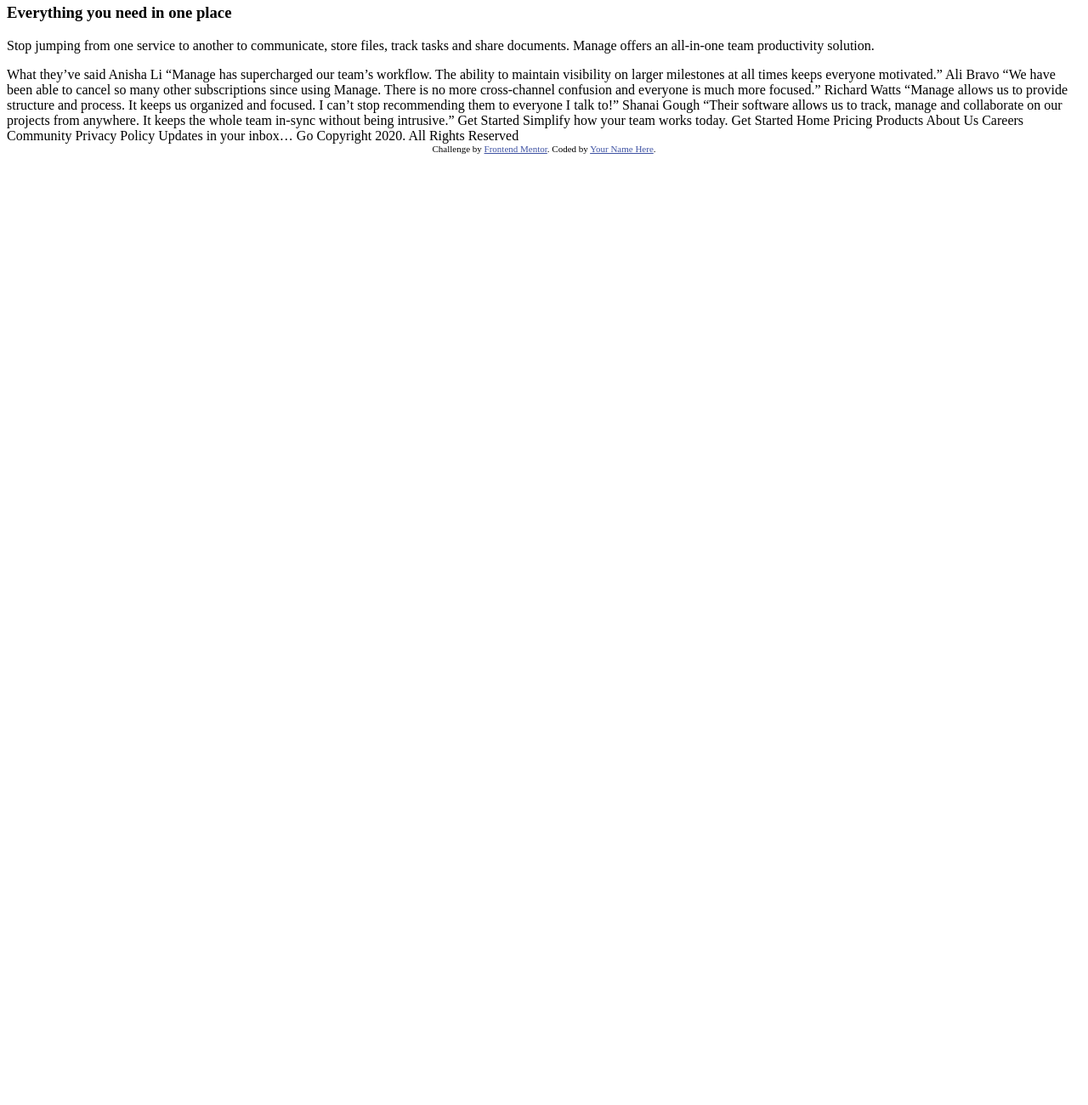
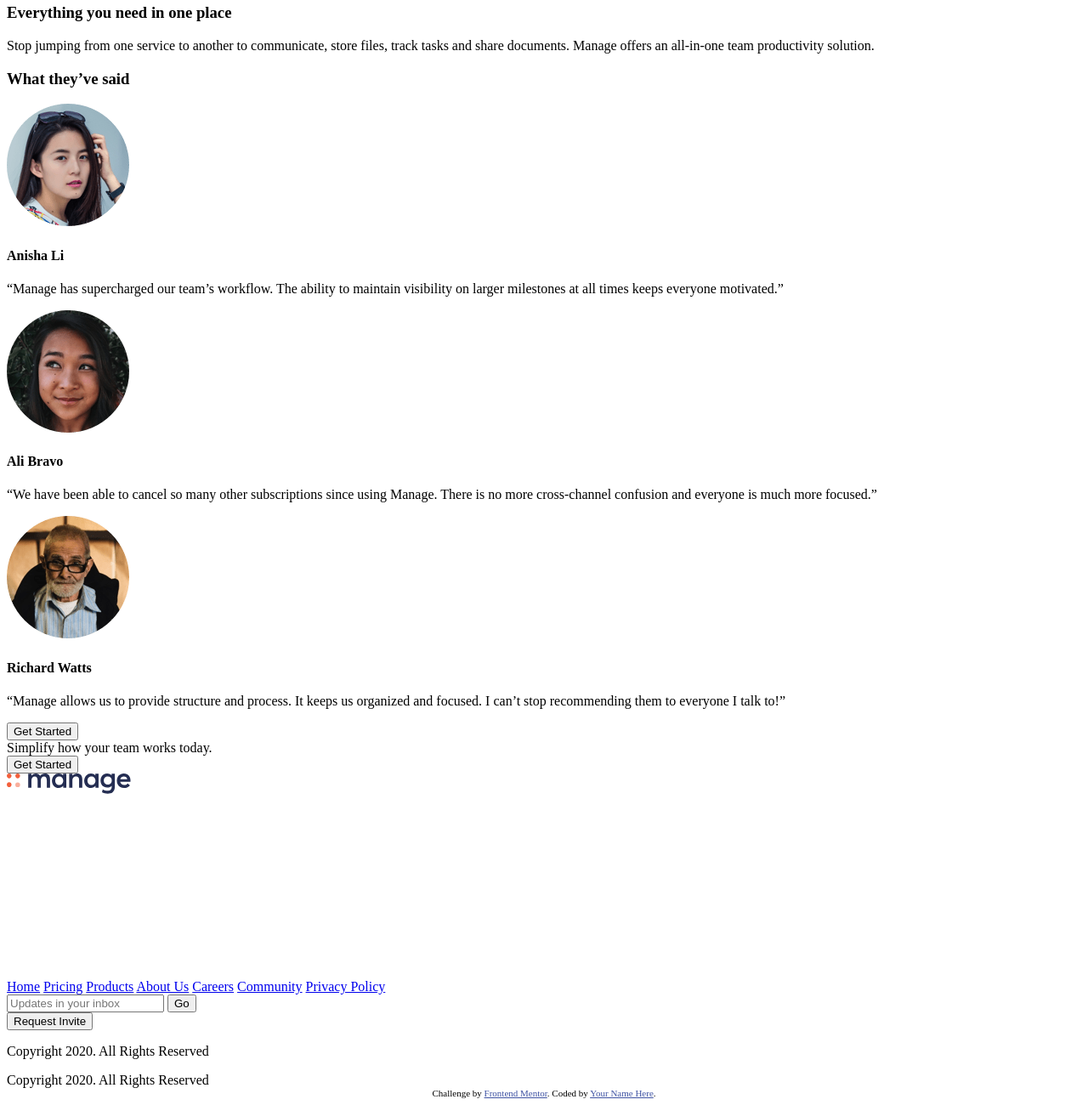
Before and after one commit to erik1942/manage-landing-page-master, a website: page index.html in a window 1280 px wide. Shown: the part 1053-2353 px from the top of the page at 85% size. Before the commit the page ends 1242 px from the top, so only its background shows below. Drawn offline with Linux system fonts and the light colour scheme.

Commit message:
terminado

```diff
--- a/index.html
+++ b/index.html
@@ -74,45 +74,92 @@
         </p>
       </article>
     </section>
-
-  </main>
-
-
-
-  What they’ve said
-
-  Anisha Li
-  “Manage has supercharged our team’s workflow. The ability to maintain
+    <section>
+      <h3>What they’ve said</h3>
+      <article>
+        <picture>
+          <img src="./images/avatar-anisha.png" alt="Anisha picture">
+        </picture>
+        <h4>Anisha Li</h4>
+        <p>
+          “Manage has supercharged our team’s workflow. The ability to maintain
   visibility on larger milestones at all times keeps everyone motivated.”
-
-  Ali Bravo
-  “We have been able to cancel so many other subscriptions since using
+        </p>
+      </article>
+      <article>
+        <picture>
+          <img src="./images/avatar-ali.png" alt="Ali picture">
+        </picture>
+        <h4>Ali Bravo</h4>
+        <p>
+          “We have been able to cancel so many other subscriptions since using
   Manage. There is no more cross-channel confusion and everyone is much
   more focused.”
+        </p>
+      </article>
+      <article>
+        <picture>
+          <img src="./images/avatar-richard.png" alt="Richard picture">
+        </picture>
+        <h4>Richard Watts</h4>
+        <p>
+          “Manage allows us to provide structure and process. It keeps us organized
+  and focused. I can’t stop recommending them to everyone I talk to!”
+        </p>
+      </article>
+      <button>
+        Get Started
+      </button>
+    </section>
+    <aside>
+      Simplify how your team works today.
+    </aside>
+    <button>
+      Get Started
+    </button>
+  </main>
+  <footer>
+    <picture>
+      <img src="./images/logo.svg" alt="manage's logo" />
+    </picture>
 
-  Richard Watts
-  “Manage allows us to provide structure and process. It keeps us organized
-  and focused. I can’t stop recommending them to everyone I talk to!”
+    <div>
+      <figure>
+        <img src="./images/icon-facebook.svg" alt="link to facebook" />
+      </figure>
+      <figure>
+        <img src="./images/icon-youtube.svg" alt="link to youtube" />
+      </figure>
+      <figure>
+        <img src="./images/icon-twitter.svg" alt="link to twitter" />
+      </figure>
+      <figure>
+        <img src="./images/icon-pinterest.svg" alt="link to pinterest" />
+      </figure>
+      <figure>
+        <img src="./images/icon-instagram.svg" alt="link to instagram" />
+      </figure>
+    </div>
 
-  Shanai Gough
-  “Their software allows us to track, manage and collaborate on our projects
-  from anywhere. It keeps the whole team in-sync without being intrusive.”
+    <nav>
+      <a href="#">Home</a>
+      <a href="#">Pricing</a>
+      <a href="#">Products</a>
+      <a href="#">About Us</a>
+      <a href="#">Careers</a>
+      <a href="#">Community</a>
+      <a href="#">Privacy Policy</a>
+    </nav>
 
-  Get Started
+    <form action="backend" method="post">
+      <input type="text" placeholder="Updates in your inbox">
+      <input type="submit" value="Go">
+    </form>
+    <button>Request Invite</button>
 
-  Simplify how your team works today.
-  Get Started
+    <p>Copyright 2020. All Rights Reserved</p>
+  </footer>
 
-  Home
-  Pricing
-  Products
-  About Us
-  Careers
-  Community
-  Privacy Policy
-
-  Updates in your inbox…
-  Go
 
   Copyright 2020. All Rights Reserved
 
```
